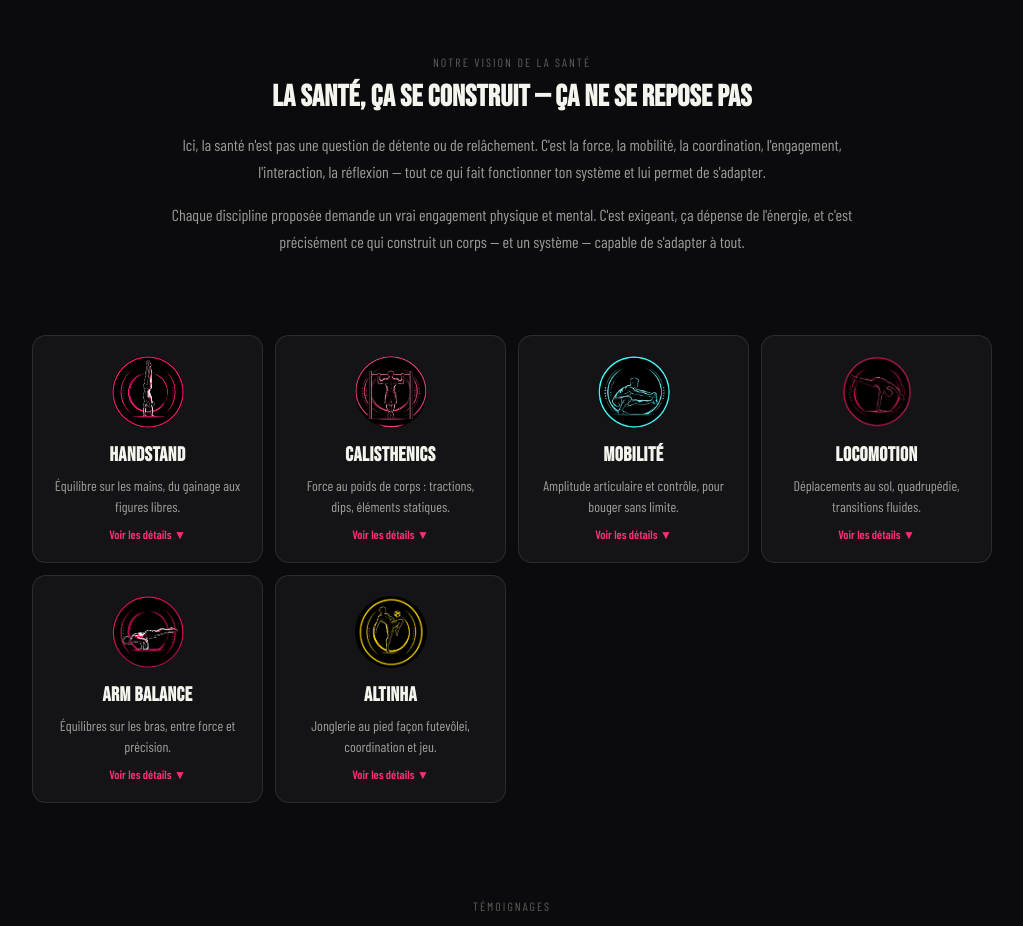
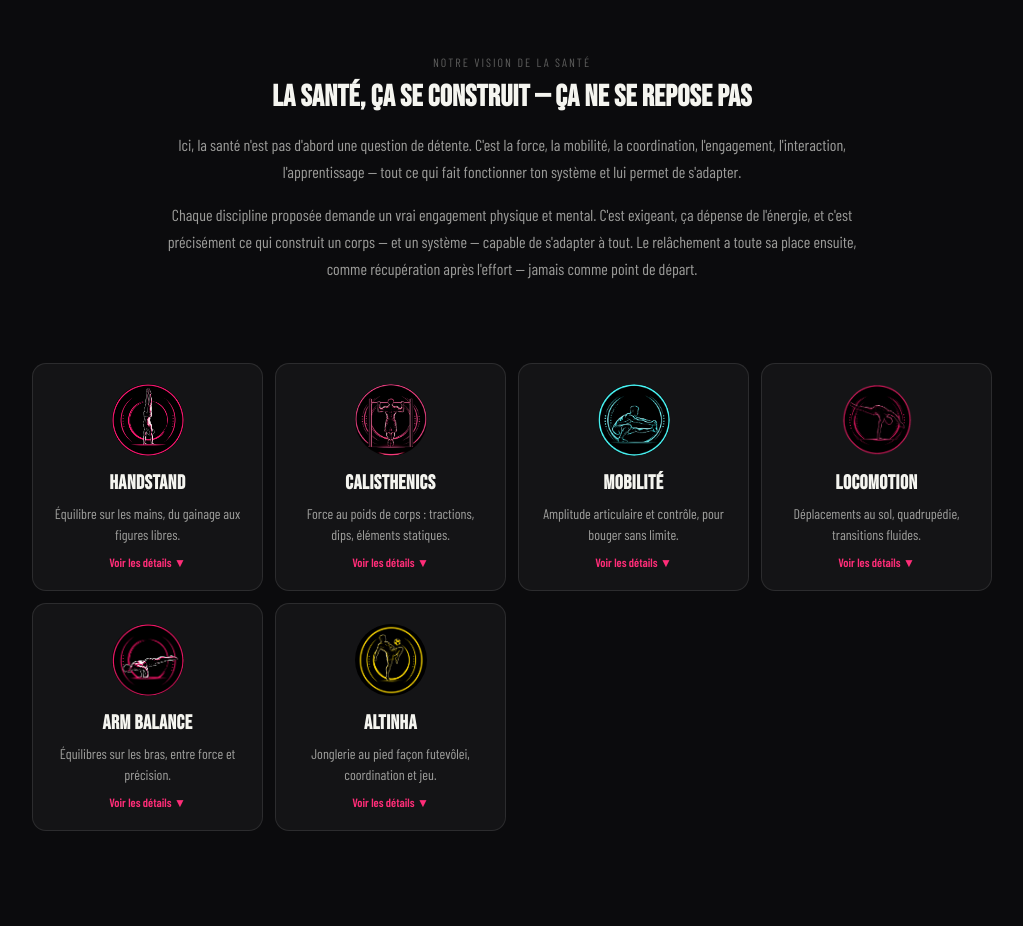
Before and after one commit to MovementPracticeBordeaux/mpb-booking, a Next.js app: page / in a window 1280 px wide. Shown: the part 1260-2186 px from the top of the page, without its empty margins (128-1151 px from the left). Built offline with nearby package versions, Linux system fonts and the light colour scheme; no server answers; a web font is replaced by a local one.

Commit message:
Page d'accueil : nuance sur le relâchement (récupération, pas point de départ) + réflexion -> apprentissage

```diff
--- a/app/page.tsx
+++ b/app/page.tsx
@@ -133,13 +133,14 @@ export default function AccueilPage() {
           La santé, ça se construit — ça ne se repose pas
         </h2>
         <p style={{ color: COULEURS.texteAtt, lineHeight: 1.7, marginBottom: 12 }}>
-          Ici, la santé n'est pas une question de détente ou de relâchement. C'est la force, la mobilité, la
-          coordination, l'engagement, l'interaction, la réflexion — tout ce qui fait fonctionner ton système et
-          lui permet de s'adapter.
+          Ici, la santé n'est pas d'abord une question de détente. C'est la force, la mobilité, la coordination,
+          l'engagement, l'interaction, l'apprentissage — tout ce qui fait fonctionner ton système et lui permet de
+          s'adapter.
         </p>
         <p style={{ color: COULEURS.texteAtt, lineHeight: 1.7 }}>
           Chaque discipline proposée demande un vrai engagement physique et mental. C'est exigeant, ça dépense de
           l'énergie, et c'est précisément ce qui construit un corps — et un système — capable de s'adapter à tout.
+          Le relâchement a toute sa place ensuite, comme récupération après l'effort — jamais comme point de départ.
         </p>
       </section>
 
```
